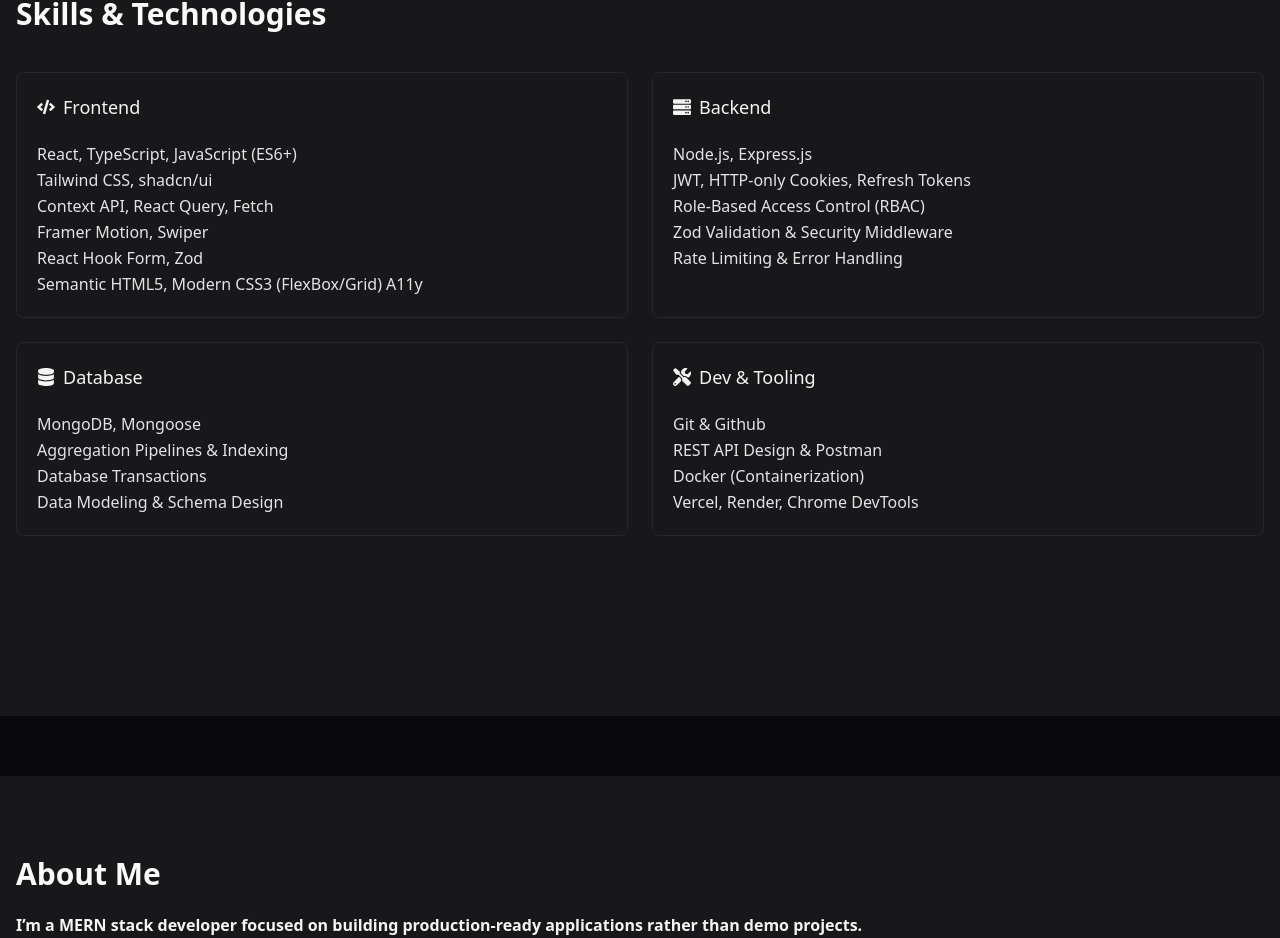
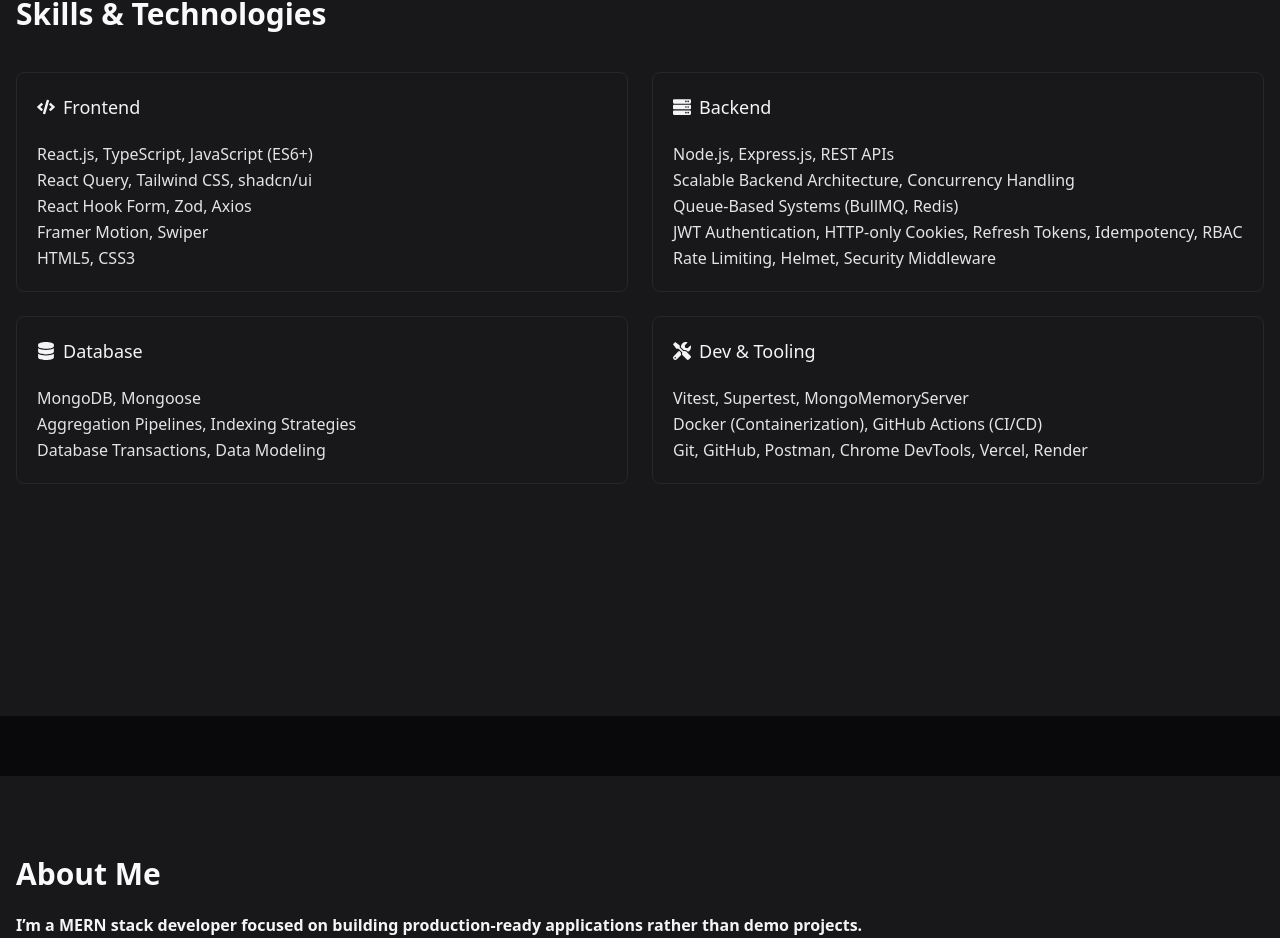
Before and after one commit to Vishwas2607/portfolio, a React (Vite) app: page / in a window 1280 px wide. Shown: the part 2106-3044 px from the top of the page. Built offline with nearby package versions, Linux system fonts and the light colour scheme.

Commit message:
refactor: add new skills

```diff
--- a/src/components/Skills.tsx
+++ b/src/components/Skills.tsx
@@ -13,41 +13,38 @@
                 <motion.div variants={item} className="primary-text card">
                   <motion.h3 variants={item} className='text-lg mb-2 flex gap-2 items-center'><FaCode/> Frontend </motion.h3>
                   <motion.ul variants={item} className='list'>
-                    <motion.li variants={item}>React, TypeScript, JavaScript (ES6+)</motion.li>
-                    <motion.li variants={item}>Tailwind CSS, shadcn/ui</motion.li>
-                    <motion.li variants={item}>Context API, React Query, Fetch</motion.li>
+                    <motion.li variants={item}>React.js, TypeScript, JavaScript (ES6+)</motion.li>
+                    <motion.li variants={item}>React Query, Tailwind CSS, shadcn/ui</motion.li>
+                    <motion.li variants={item}>React Hook Form, Zod, Axios</motion.li>
                     <motion.li variants={item}>Framer Motion, Swiper</motion.li>
-                    <motion.li variants={item}>React Hook Form, Zod</motion.li>
-                    <motion.li variants={item}>Semantic HTML5, Modern CSS3 (FlexBox/Grid) A11y</motion.li>
+                    <motion.li variants={item}>HTML5, CSS3</motion.li>
                   </motion.ul>
                 </motion.div>
 
                 <motion.div variants={item} className="primary-text card">
                   <motion.h3 variants={item} className='text-lg mb-2 flex gap-2 items-center'><FaServer/> Backend</motion.h3>
                   <motion.ul variants={item} className='list'>
-                    <motion.li variants={item}>Node.js, Express.js</motion.li>
-                    <motion.li variants={item}>JWT, HTTP-only Cookies, Refresh Tokens</motion.li>
-                    <motion.li variants={item}>Role-Based Access Control (RBAC)</motion.li>
-                    <motion.li variants={item}>Zod Validation & Security Middleware</motion.li>
-                    <motion.li variants={item}>Rate Limiting & Error Handling</motion.li>
+                    <motion.li variants={item}>Node.js, Express.js, REST APIs</motion.li>
+                    <motion.li variants={item}>Scalable Backend Architecture, Concurrency Handling</motion.li>
+                    <motion.li variants={item}>Queue-Based Systems (BullMQ, Redis)</motion.li>
+                    <motion.li variants={item}>JWT Authentication, HTTP-only Cookies, Refresh Tokens, Idempotency, RBAC</motion.li>
+                    <motion.li variants={item}>Rate Limiting, Helmet, Security Middleware</motion.li>
                   </motion.ul>
                 </motion.div>
                 <motion.div variants={item} className="primary-text card">
                   <motion.h3 variants={item} className='text-lg mb-2 flex gap-2 items-center'><FaDatabase/> Database</motion.h3>
                   <motion.ul variants={item} className='list'>
                     <motion.li variants={item}>MongoDB, Mongoose</motion.li>
-                    <motion.li variants={item}>Aggregation Pipelines & Indexing</motion.li>
-                    <motion.li variants={item}>Database Transactions</motion.li>
-                    <motion.li variants={item}>Data Modeling & Schema Design</motion.li>
+                    <motion.li variants={item}>Aggregation Pipelines, Indexing Strategies</motion.li>
+                    <motion.li variants={item}>Database Transactions, Data Modeling</motion.li>
                   </motion.ul>
                 </motion.div>
                 <motion.div variants={item} className="primary-text card">
                   <motion.h3 variants={item} className='text-lg mb-2 flex gap-2 items-center'><FaTools/> Dev & Tooling</motion.h3>
                   <motion.ul variants={item} className='list'>
-                    <motion.li variants={item}>Git & Github</motion.li>
-                    <motion.li variants={item}>REST API Design & Postman</motion.li>
-                    <motion.li variants={item}>Docker (Containerization)</motion.li>
-                    <motion.li variants={item}>Vercel, Render, Chrome DevTools</motion.li>
+                    <motion.li variants={item}>Vitest, Supertest, MongoMemoryServer</motion.li>
+                    <motion.li variants={item}>Docker (Containerization), GitHub Actions (CI/CD)</motion.li>
+                    <motion.li variants={item}>Git, GitHub, Postman, Chrome DevTools, Vercel, Render</motion.li>
                   </motion.ul>
                 </motion.div>
               </motion.div>
```
